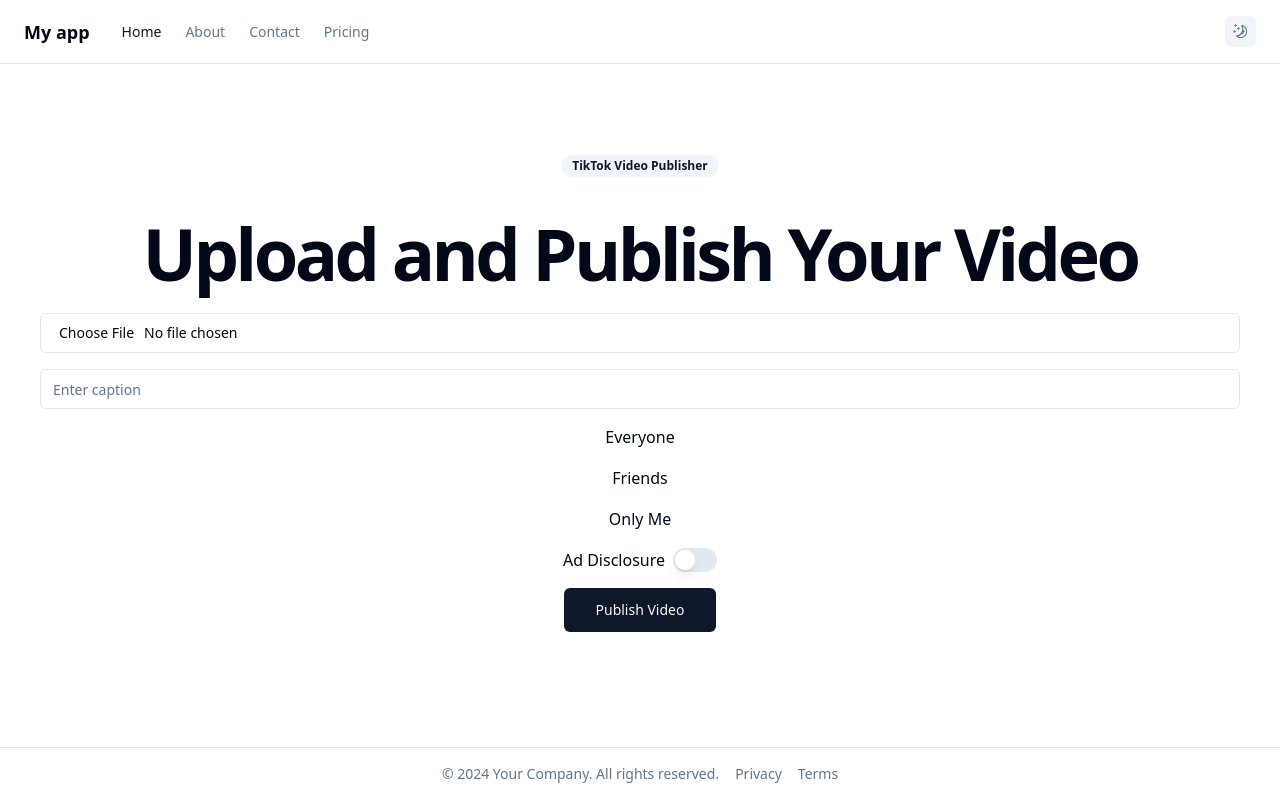
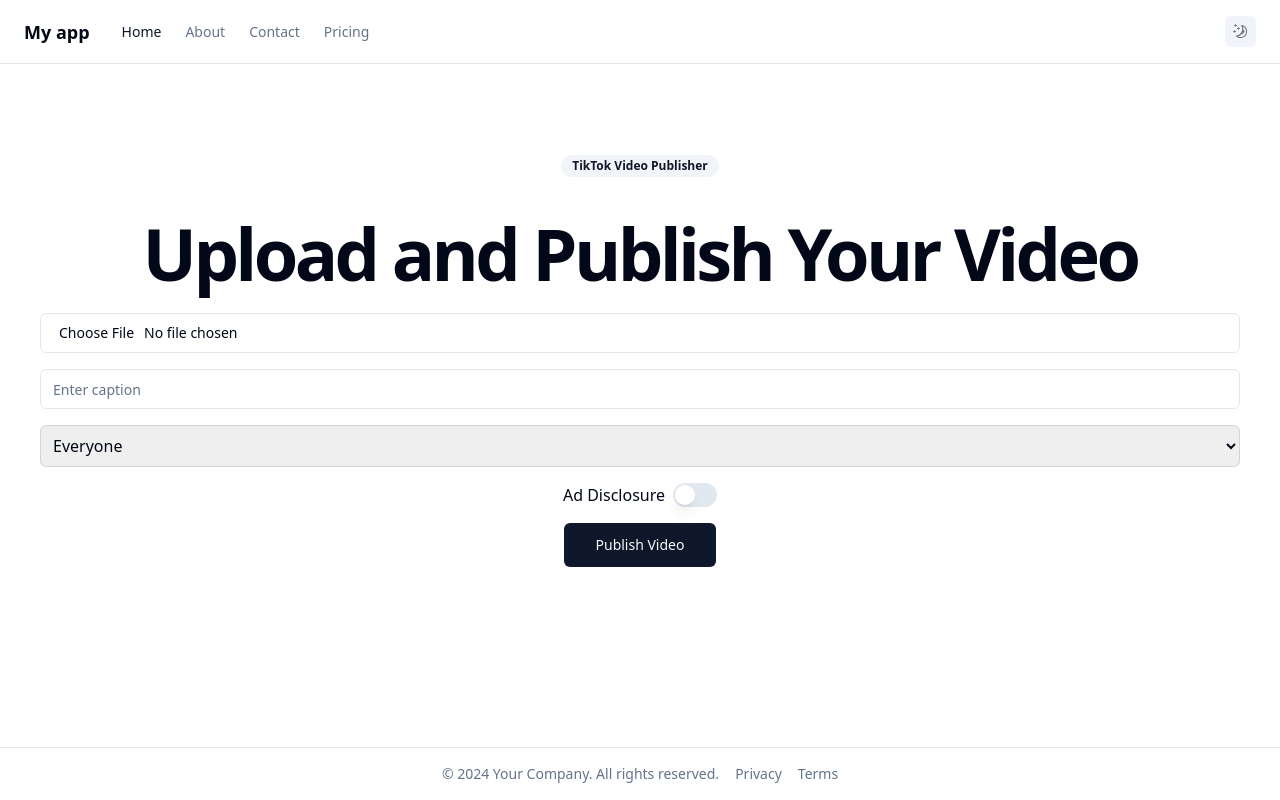
Before and after one commit to altanlabs/prova, a React (Vite) app: page / in a window 1280 px wide. Built offline with nearby package versions, Linux system fonts and the light colour scheme; what @radix-ui/themes would draw is missing.

Commit message:
Update privacy settings to use a standard HTML select dropdown in index.tsx

```diff
--- a/src/pages/index.tsx
+++ b/src/pages/index.tsx
@@ -3,7 +3,6 @@
 import { Button } from "@/components/ui/button";
 import { Badge } from "@/components/ui/badge";
 import { Input } from "@/components/ui/input";
-import { Select } from "@/components/ui/select";
 import { Switch } from "@/components/ui/switch";
 
 export default function IndexPage() {
@@ -49,14 +48,15 @@
             value={caption}
             onChange={(e: React.ChangeEvent<HTMLInputElement>) => setCaption(e.target.value)}
           />
-          <Select
+          <select
             value={privacy}
-            onValueChange={(value: string) => setPrivacy(value)}
+            onChange={(e) => setPrivacy(e.target.value)}
+            className="w-full border border-gray-300 rounded-md p-2"
           >
             <option value="Everyone">Everyone</option>
             <option value="Friends">Friends</option>
             <option value="Only Me">Only Me</option>
-          </Select>
+          </select>
           <div className="flex items-center justify-center gap-2">
             <span>Ad Disclosure</span>
             <Switch checked={isAd} onCheckedChange={setIsAd} />
```
